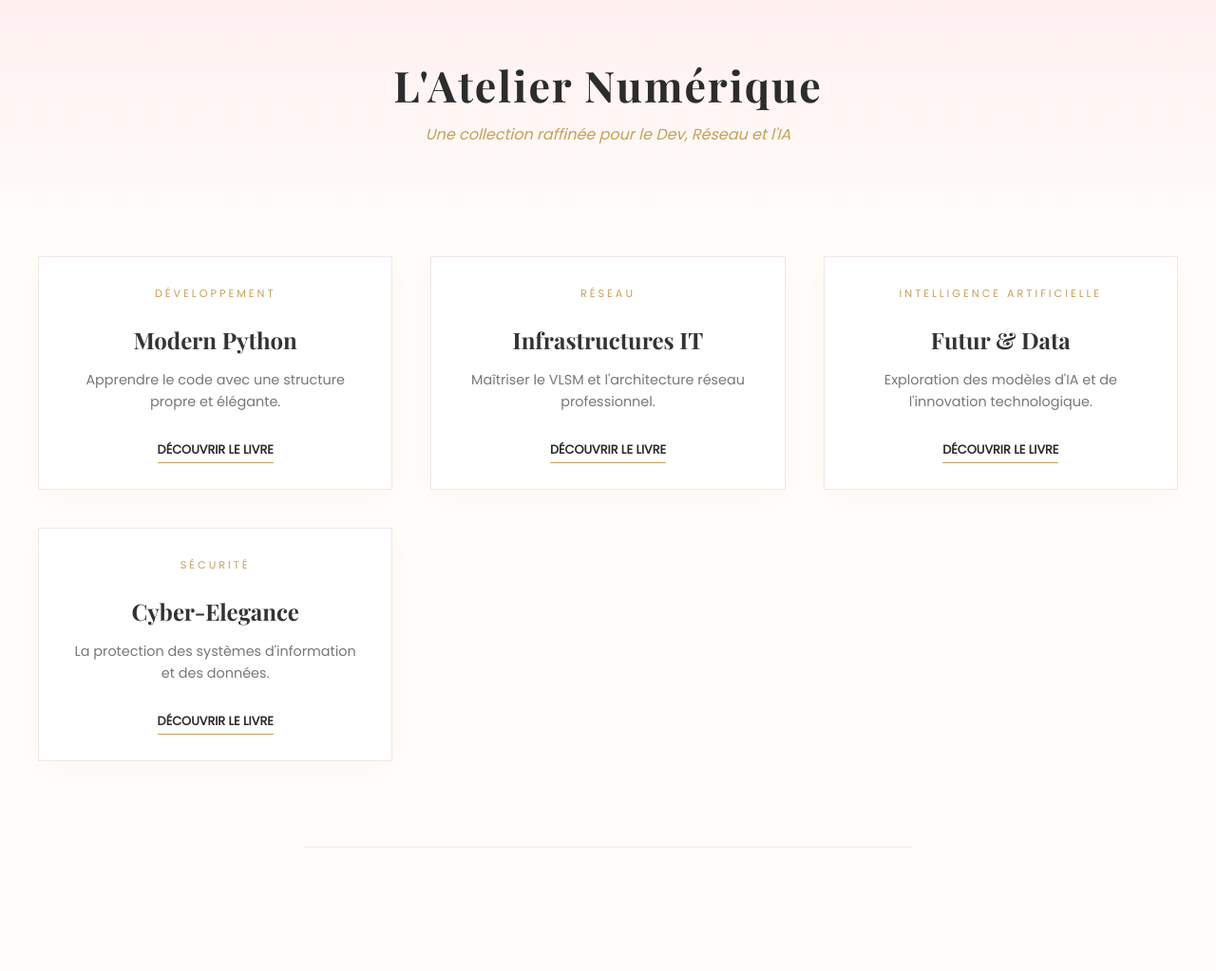
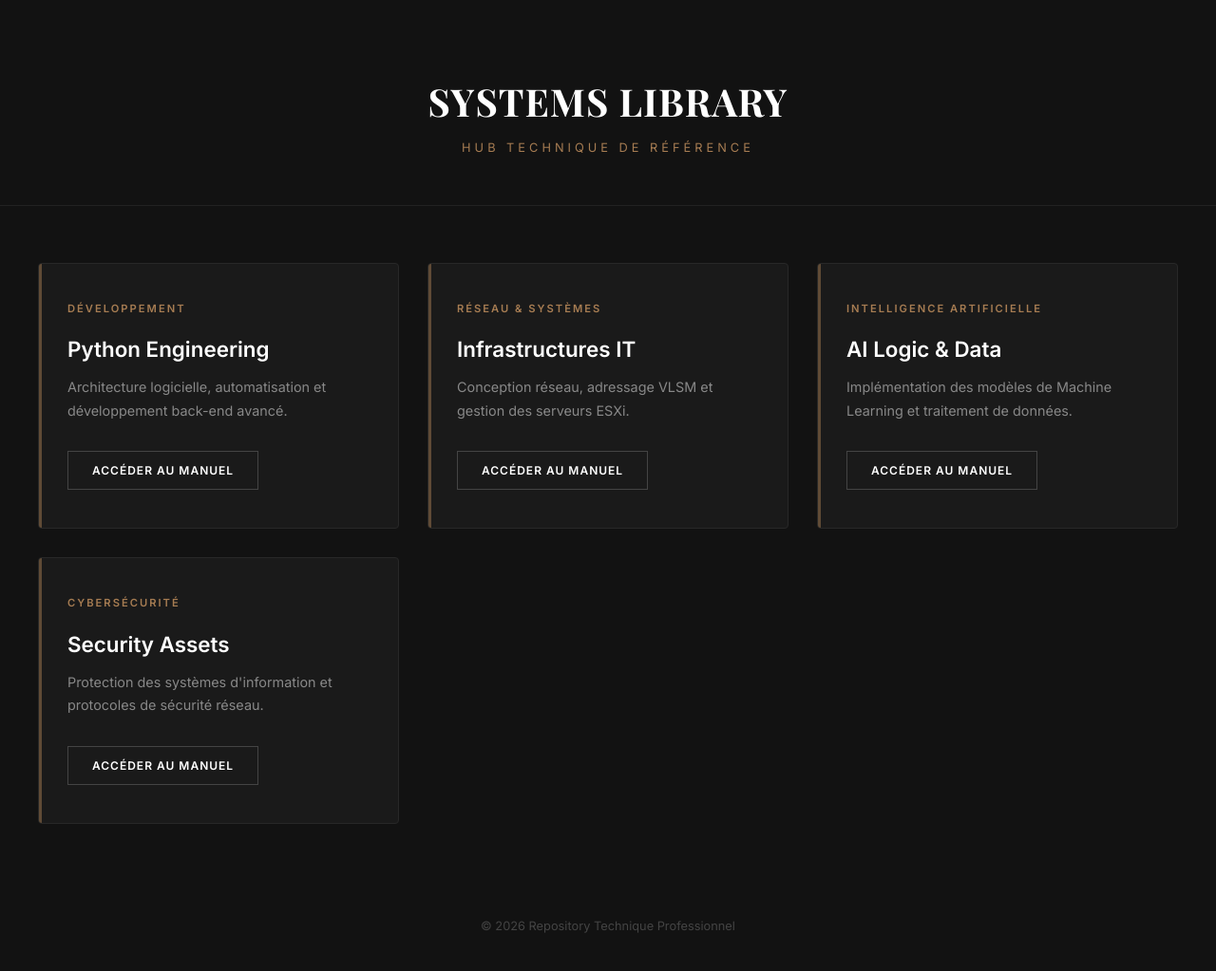
Before and after one commit to imanechouk08-hash/biblioth-que-, a plain HTML site: page index.html in a window 1280 px wide. Shown: the whole page at 95% size. Before the commit the page ends 943 px from the top, so only its background shows below. Drawn offline with nearby package versions, Linux system fonts and the light colour scheme.

Commit message:
Update index.html
bibliothèque

```diff
--- a/index.html
+++ b/index.html
@@ -3,157 +3,182 @@
 <head>
     <meta charset="UTF-8">
     <meta name="viewport" content="width=device-width, initial-scale=1.0">
-    <title>Ma Bibliothèque Tech</title>
-    <link href="https://fonts.googleapis.com/css2?family=Playfair+Display:wght@700&family=Poppins:wght@300;400&display=swap" rel="stylesheet">
+    <title>Bibliothèque Technique Pro</title>
+    <link href="https://fonts.googleapis.com/css2?family=Inter:wght@300;400;600&family=Playfair+Display:wght@700&display=swap" rel="stylesheet">
 
     <style>
-        /* Hna fin khellat l-alwan o l-design kamel */
         :root {
-            --soft-gold: #c5a059;
-            --blush: #fff5f5;
-            --text-color: #333;
-            --accent: #d4a373;
+            --bg-dark: #121212; /* Noir mat */
+            --card-bg: #1a1a1a; /* Noir grisâtre pour les cartes */
+            --accent-gold: #a67c52; /* Marron doré/bronze */
+            --text-main: #e0e0e0;
+            --text-muted: #888;
         }
 
         body {
-            font-family: 'Poppins', sans-serif;
-            background-color: #fffcf9;
-            color: var(--text-color);
+            font-family: 'Inter', sans-serif;
+            background-color: var(--bg-dark);
+            color: var(--text-main);
             margin: 0;
             padding: 0;
         }
 
         header {
-            padding: 60px 20px;
+            padding: 80px 20px 40px;
             text-align: center;
-            background: linear-gradient(to bottom, #fff0f0, #fffcf9);
+            border-bottom: 1px solid #222;
         }
 
         header h1 {
             font-family: 'Playfair Display', serif;
-            font-size: 2.8rem;
+            font-size: 2.5rem;
+            letter-spacing: 1px;
             margin: 0;
-            letter-spacing: 2px;
-            color: #2c2c2c;
+            color: #fff;
         }
 
         header p {
-            font-style: italic;
-            color: var(--soft-gold);
-            margin-top: 10px;
+            color: var(--accent-gold);
+            text-transform: uppercase;
+            font-size: 0.8rem;
+            letter-spacing: 4px;
+            margin-top: 15px;
         }
 
         .container {
             display: grid;
-            grid-template-columns: repeat(auto-fit, minmax(280px, 1fr));
-            gap: 40px;
-            padding: 40px;
+            grid-template-columns: repeat(auto-fit, minmax(300px, 1fr));
+            gap: 30px;
+            padding: 60px 40px;
             max-width: 1200px;
             margin: 0 auto;
         }
 
-        /* Design dyal l-ktoba (Cards) */
         .book-card {
-            background: white;
-            padding: 30px;
-            border: 1px solid #f0e6e6;
-            text-align: center;
-            transition: 0.4s ease;
+            background: var(--card-bg);
+            padding: 40px 30px;
+            border-radius: 4px;
+            border: 1px solid #282828;
+            transition: all 0.3s cubic-bezier(0.4, 0, 0.2, 1);
             position: relative;
-            box-shadow: 0 10px 30px rgba(0,0,0,0.02);
+            overflow: hidden;
+        }
+
+        /* L-khet l-ghameq f l-jenb */
+        .book-card::before {
+            content: '';
+            position: absolute;
+            left: 0;
+            top: 0;
+            height: 100%;
+            width: 3px;
+            background: var(--accent-gold);
+            opacity: 0.5;
+            transition: 0.3s;
         }
 
         .book-card:hover {
-            transform: translateY(-10px);
-            border-color: var(--soft-gold);
-            box-shadow: 0 15px 40px rgba(197, 160, 89, 0.1);
+            border-color: var(--accent-gold);
+            transform: translateY(-5px);
+            background: #1f1f1f;
+        }
+
+        .book-card:hover::before {
+            opacity: 1;
         }
 
         .category {
             font-size: 0.7rem;
+            color: var(--accent-gold);
+            font-weight: 600;
             text-transform: uppercase;
-            letter-spacing: 3px;
-            color: var(--soft-gold);
+            letter-spacing: 2px;
             margin-bottom: 20px;
             display: block;
         }
 
         .book-card h3 {
-            font-family: 'Playfair Display', serif;
-            font-size: 1.5rem;
+            font-size: 1.4rem;
             margin-bottom: 15px;
+            font-weight: 600;
+            color: #fff;
         }
 
         .book-card p {
             font-size: 0.9rem;
-            color: #777;
-            line-height: 1.6;
-            margin-bottom: 25px;
+            color: var(--text-muted);
+            line-height: 1.7;
+            margin-bottom: 30px;
         }
 
         .btn {
             text-decoration: none;
-            color: #2c2c2c;
-            border-bottom: 1px solid var(--soft-gold);
-            padding-bottom: 5px;
-            font-size: 0.8rem;
-            font-weight: bold;
+            color: #fff;
+            background: transparent;
+            border: 1px solid #444;
+            padding: 12px 25px;
+            font-size: 0.75rem;
+            font-weight: 600;
             text-transform: uppercase;
+            letter-spacing: 1px;
             transition: 0.3s;
+            display: inline-block;
         }
 
         .btn:hover {
-            color: var(--soft-gold);
-            letter-spacing: 1px;
+            background: var(--accent-gold);
+            border-color: var(--accent-gold);
+            color: #000;
         }
 
-        /* L-khet li l-taht */
-        .footer-line {
-            height: 1px;
-            background: #eee;
-            width: 50%;
-            margin: 50px auto;
+        footer {
+            text-align: center;
+            padding: 40px;
+            color: #444;
+            font-size: 0.8rem;
         }
     </style>
 </head>
 <body>
 
     <header>
-        <h1>L'Atelier Numérique</h1>
-        <p>Une collection raffinée pour le Dev, Réseau et l'IA</p>
+        <h1>SYSTEMS LIBRARY</h1>
+        <p>Hub Technique de Référence</p>
     </header>
 
     <main class="container">
         <div class="book-card">
             <span class="category">Développement</span>
-            <h3>Modern Python</h3>
-            <p>Apprendre le code avec une structure propre et élégante.</p>
-            <a href="#" class="btn">Découvrir le livre</a>
+            <h3>Python Engineering</h3>
+            <p>Architecture logicielle, automatisation et développement back-end avancé.</p>
+            <a href="#" class="btn">Accéder au Manuel</a>
         </div>
 
         <div class="book-card">
-            <span class="category">Réseau</span>
+            <span class="category">Réseau & Systèmes</span>
             <h3>Infrastructures IT</h3>
-            <p>Maîtriser le VLSM et l'architecture réseau professionnel.</p>
-            <a href="#" class="btn">Découvrir le livre</a>
+            <p>Conception réseau, adressage VLSM et gestion des serveurs ESXi.</p>
+            <a href="#" class="btn">Accéder au Manuel</a>
         </div>
 
         <div class="book-card">
             <span class="category">Intelligence Artificielle</span>
-            <h3>Futur & Data</h3>
-            <p>Exploration des modèles d'IA et de l'innovation technologique.</p>
-            <a href="#" class="btn">Découvrir le livre</a>
+            <h3>AI Logic & Data</h3>
+            <p>Implémentation des modèles de Machine Learning et traitement de données.</p>
+            <a href="#" class="btn">Accéder au Manuel</a>
         </div>
 
         <div class="book-card">
-            <span class="category">Sécurité</span>
-            <h3>Cyber-Elegance</h3>
-            <p>La protection des systèmes d'information et des données.</p>
-            <a href="#" class="btn">Découvrir le livre</a>
+            <span class="category">Cybersécurité</span>
+            <h3>Security Assets</h3>
+            <p>Protection des systèmes d'information et protocoles de sécurité réseau.</p>
+            <a href="#" class="btn">Accéder au Manuel</a>
         </div>
     </main>
 
-    <div class="footer-line"></div>
+    <footer>
+        &copy; 2026 Repository Technique Professionnel
+    </footer>
 
 </body>
 </html>
```
